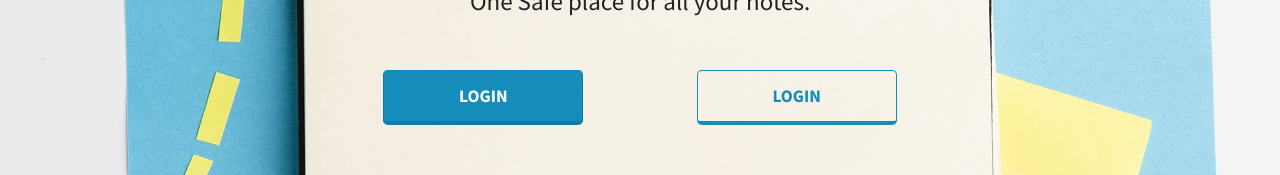
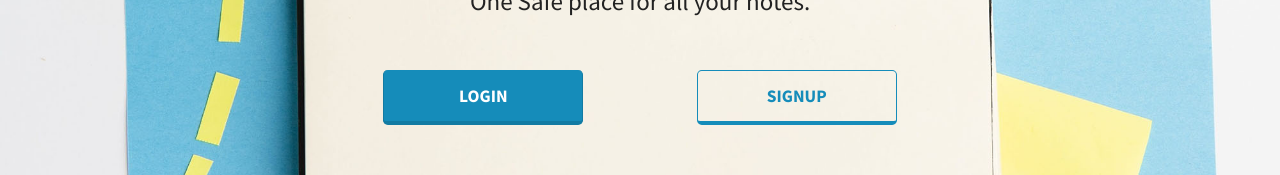
Before and after one commit to Masahiro-Kaga/portfolio-note-app, a React (Create React App) app in the folder frontend/: page / in a window 1280 px wide. Shown: the part 498-673 px from the top of the page. Built offline with nearby package versions, Linux system fonts and the light colour scheme.

Commit message:
#9 -35:00 Make and Access login and register pages, then add link to these pages

```diff
--- a/frontend/src/App.js
+++ b/frontend/src/App.js
@@ -4,6 +4,8 @@ import Header from "./components/Header/Header";
 import LandingPage from "./screens/LandingPage/LandingPage";
 import { BrowserRouter, Routes, Route } from "react-router-dom";
 import MyNotes from "./screens/MyNotes/MyNotes";
+import LoginScreen from "./screens/LoginScreen/LoginScreen";
+import RegisterScreen from "./screens/RegisterScreen/RegisterScreen";
 
 const App = () => {
   return (
@@ -12,6 +14,8 @@ const App = () => {
       <main>
         <Routes>
           <Route path="/" element={<LandingPage />} exact />
+          <Route path="/login" element={<LoginScreen />} exact />
+          <Route path="/register" element={<RegisterScreen />} exact />
           <Route path="/mynotes" element={<MyNotes />} />
         </Routes>
       </main>
--- a/frontend/src/screens/LandingPage/LandingPage.js
+++ b/frontend/src/screens/LandingPage/LandingPage.js
@@ -1,5 +1,6 @@
 import React from "react";
 import { Button, Container, Row } from "react-bootstrap";
+import { Link } from "react-router-dom";
 import "./LandingPage.css";
 
 const LandingPage = () => {
@@ -13,8 +14,20 @@ const LandingPage = () => {
               <p className="subtitle">One Safe place for all your notes.</p>
             </div>
             <div className="buttonContainer">
-                <Button size="lg" className="landingbutton">Login</Button>
-                <Button size="lg" className="landingbutton" variant="outline-primary">Login</Button>
+            <Link to="/login">
+                <Button size="lg" className="landingbutton">
+                  Login
+                </Button>
+              </Link>
+              <Link to="/register">
+                <Button
+                  variant="outline-primary"
+                  size="lg"
+                  className="landingbutton"
+                >
+                  Signup
+                </Button>
+              </Link>
             </div>
           </div>
         </Row>
--- /dev/null
+++ b/frontend/src/screens/LoginScreen/LoginScreen.js
@@ -0,0 +1,7 @@
+import React from 'react';
+
+const LoginScreen = () => {
+  return <div>login</div>;
+};
+
+export default LoginScreen;
--- /dev/null
+++ b/frontend/src/screens/RegisterScreen/RegisterScreen.js
@@ -0,0 +1,7 @@
+import React from 'react';
+
+const RegisterScreen = () => {
+  return <div>register</div>;
+};
+
+export default RegisterScreen;
```
